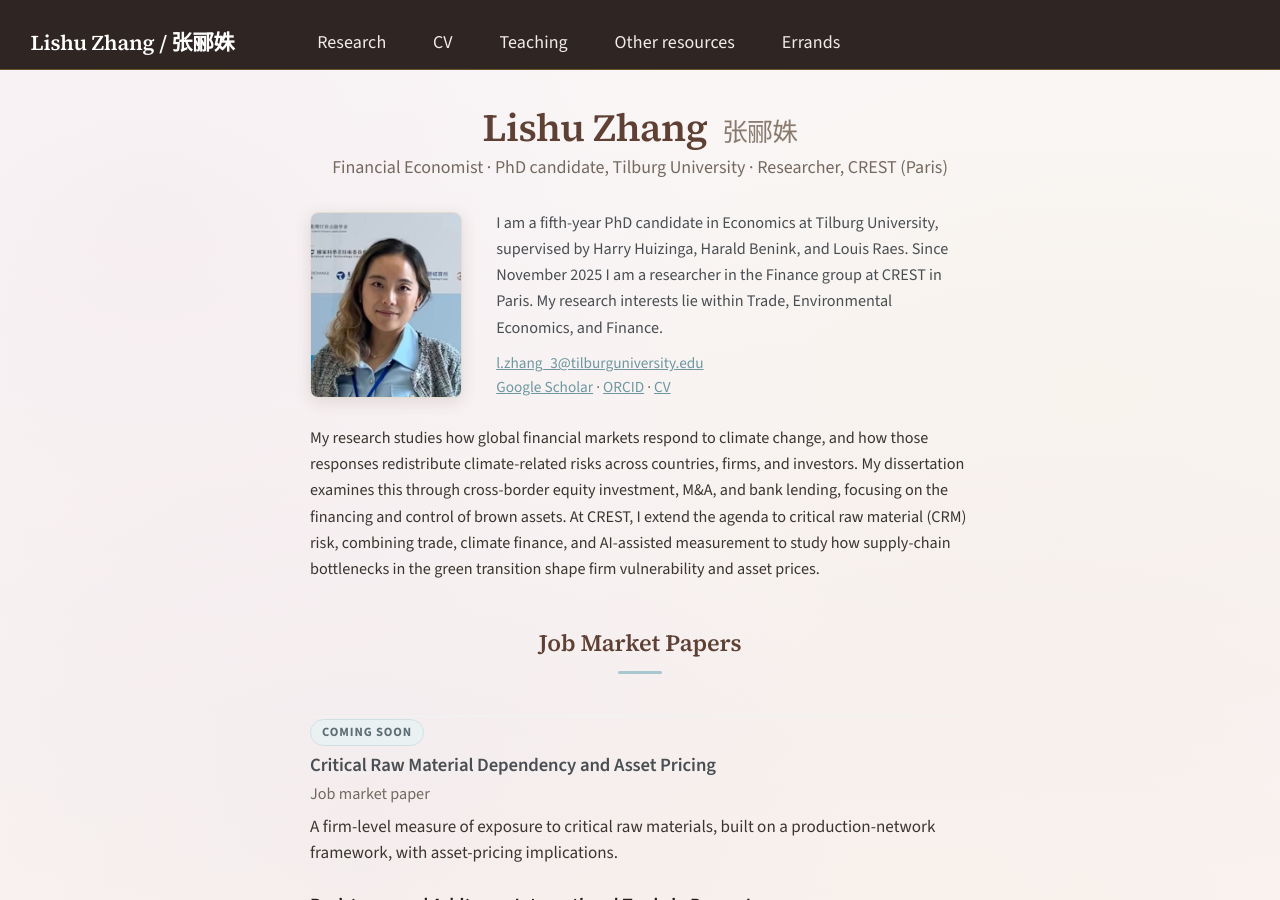
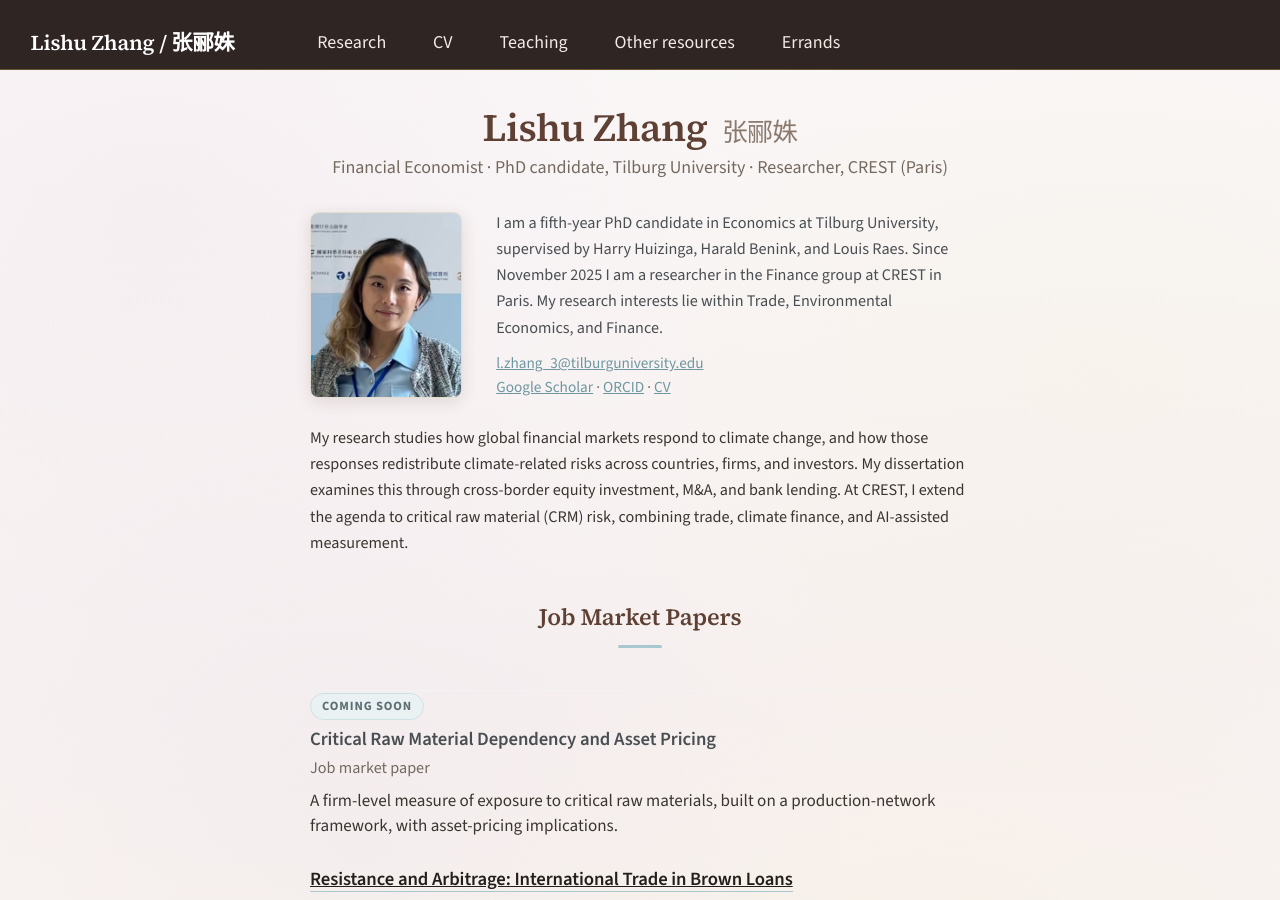
Before and after one commit to LishuZ/LishuZ.github.io, a Jekyll site: the page built from _pages/about.md, in a window 1280 px wide and 900 px high. Built offline with Jekyll 4.4.1, drawn with Linux system fonts in a browser that asks for light colours.

Commit message:
Trim research-agenda paragraph
Co-Authored-By: Claude Opus 4.8 (1M context) <noreply@anthropic.com>

```diff
--- a/_pages/about.md
+++ b/_pages/about.md
@@ -88,7 +88,7 @@ author_profile: false
   </div>
 </div>
 
-<p class="intro-extra">My research studies how global financial markets respond to climate change, and how those responses redistribute climate-related risks across countries, firms, and investors. My dissertation examines this through cross-border equity investment, M&amp;A, and bank lending, focusing on the financing and control of brown assets. At CREST, I extend the agenda to critical raw material (CRM) risk, combining trade, climate finance, and AI-assisted measurement to study how supply-chain bottlenecks in the green transition shape firm vulnerability and asset prices.</p>
+<p class="intro-extra">My research studies how global financial markets respond to climate change, and how those responses redistribute climate-related risks across countries, firms, and investors. My dissertation examines this through cross-border equity investment, M&amp;A, and bank lending. At CREST, I extend the agenda to critical raw material (CRM) risk, combining trade, climate finance, and AI-assisted measurement.</p>
 
 <h2 class="home-h2">Job Market Papers</h2>
 
```
